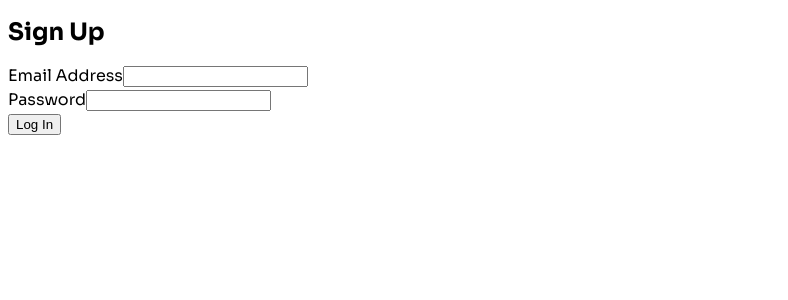
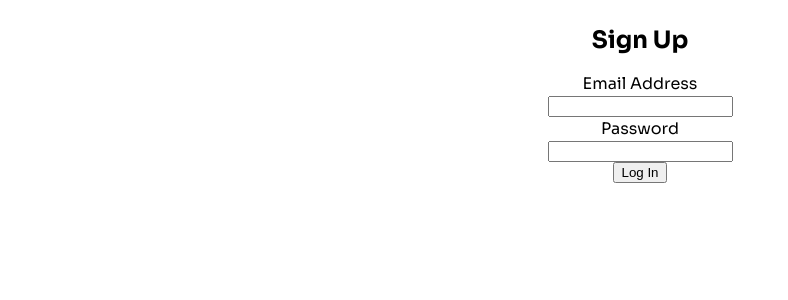
Before and after one commit to dmarafon/vue-project-frontend, a Vue app: page / in a window 1280 px wide. Shown: the top 300 px of the page, without its empty margins (0-788 px from the left). Built offline with nearby package versions, Linux system fonts and the light colour scheme.

Commit message:
Adding a little CSS style to LoginComponent

```diff
--- a/src/components/LoginComponent/LoginComponent.vue
+++ b/src/components/LoginComponent/LoginComponent.vue
@@ -18,7 +18,7 @@ const handleSubmit = async () => {
       <h1>Sign Up</h1>
     </div>
     <form noValidate autoComplete="off" @submit.prevent="handleSubmit">
-      <div>
+      <div class="login__input--email">
         <label for="email">Email Address</label>
         <input
           id="email"
@@ -27,7 +27,7 @@ const handleSubmit = async () => {
           placeholder=" "
         />
       </div>
-      <div>
+      <div class="login__input--password">
         <label for="password">Password</label>
         <input
           id="password"
@@ -36,9 +36,11 @@ const handleSubmit = async () => {
           placeholder=" "
         />
       </div>
-      <button type="submit">Log In</button>
+      <div class="login__input--button">
+        <button type="submit">Log In</button>
+      </div>
     </form>
   </section>
 </template>
 
-<style src="./LoginStyled.css"></style>
+<style src="./LoginStyle.css"></style>
--- /dev/null
+++ b/src/components/LoginComponent/LoginStyle.css
@@ -0,0 +1,27 @@
+.login__container {
+  font-family: "Sora", sans-serif;
+
+  color: #000;
+
+  display: flex;
+  flex-direction: column;
+  align-items: center;
+}
+
+.login__input--email {
+  display: flex;
+  flex-direction: column;
+  align-items: center;
+}
+
+.login__input--password {
+  display: flex;
+  flex-direction: column;
+  align-items: center;
+}
+
+.login__input--button {
+  display: flex;
+  flex-direction: column;
+  align-items: center;
+}
--- a/src/components/LoginComponent/LoginStyled.css
+++ /dev/null
@@ -1,4 +0,0 @@
-.login__container {
-  font-family: "Sora", sans-serif;
-  color: #000;
-}
```
